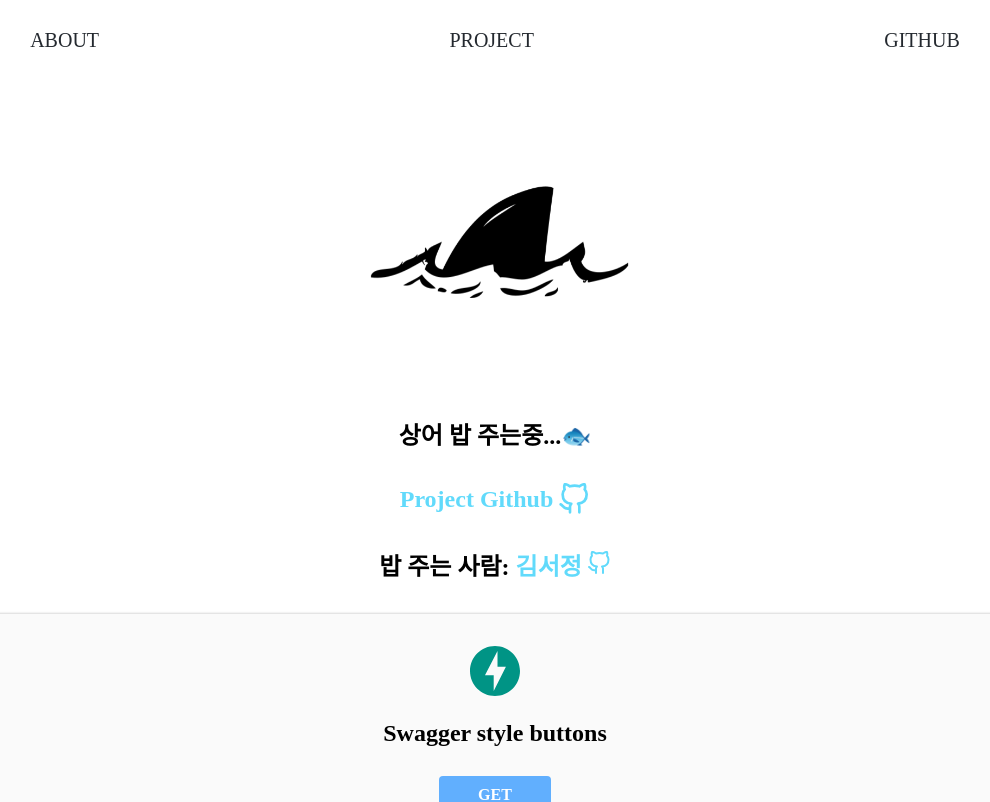
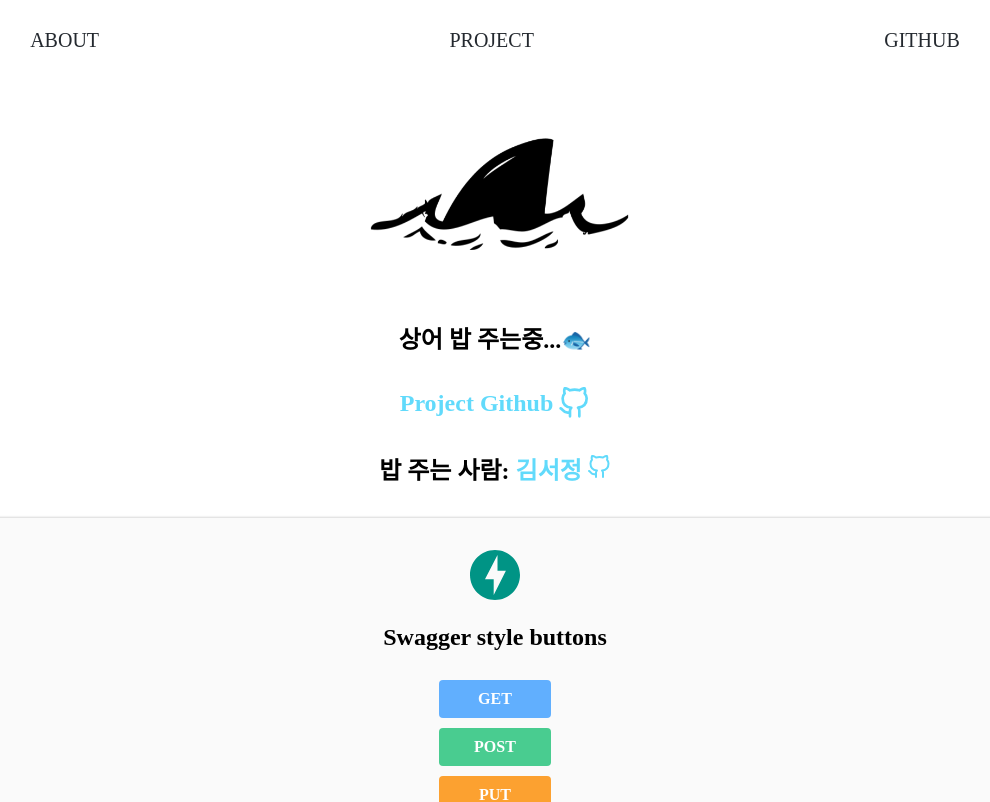
Before and after one commit to mucho7/astroblog, a React (Create React App) app in the folder frontend/: page / in a window 1280 px wide. Shown: the top 802 px of the page, without its empty margins (145-1135 px from the left). Built offline with nearby package versions, Linux system fonts and the light colour scheme; a web font is replaced by a local one.

Commit message:
Design: 메인 이미지 margin 수정

```diff
--- a/frontend/src/App.js
+++ b/frontend/src/App.js
@@ -17,7 +17,7 @@ function App() {
           className="App-logo"
           src={shark}
           alt="shark"
-          style={{ margin: "5rem" }}
+          style={{ margin: "2rem" }}
         />
         <FlexItem>
           <Typo>상어 밥 주는중...🐟</Typo>
```
